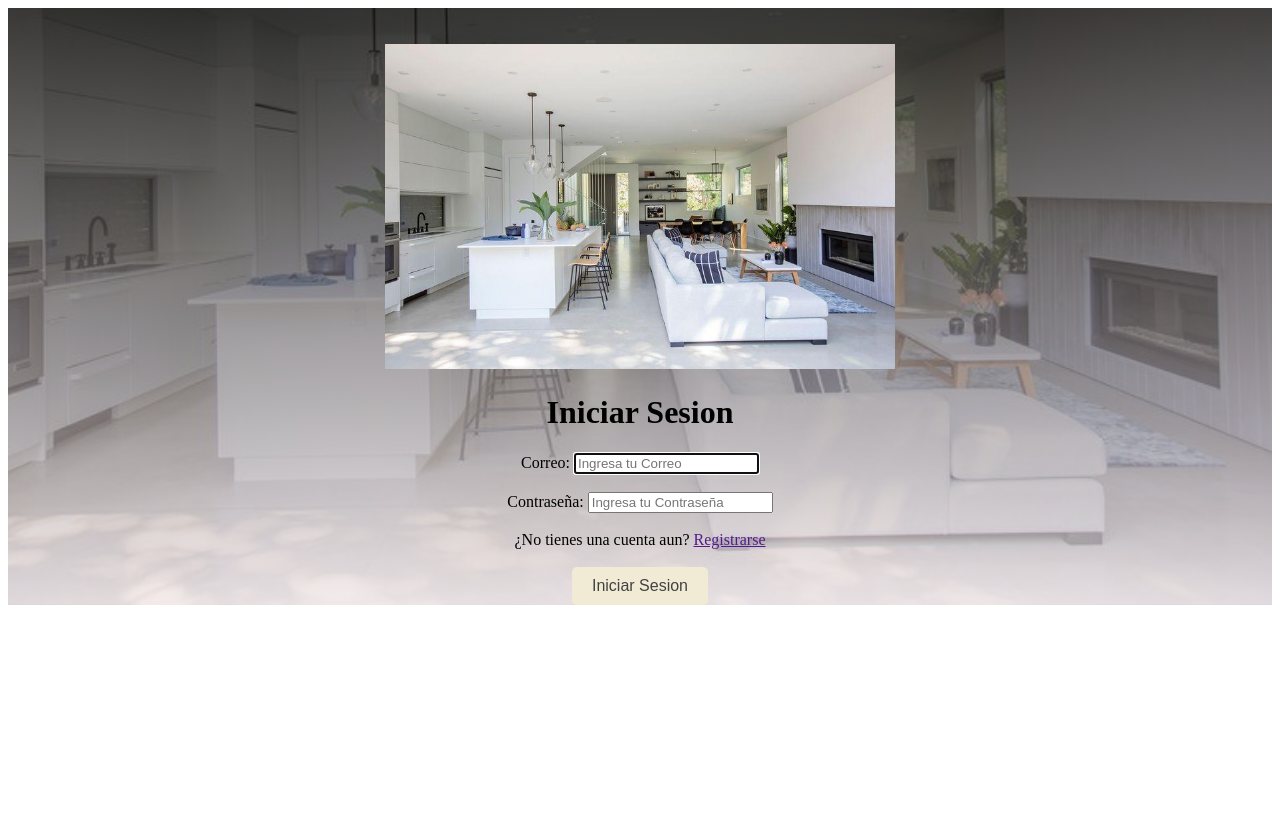
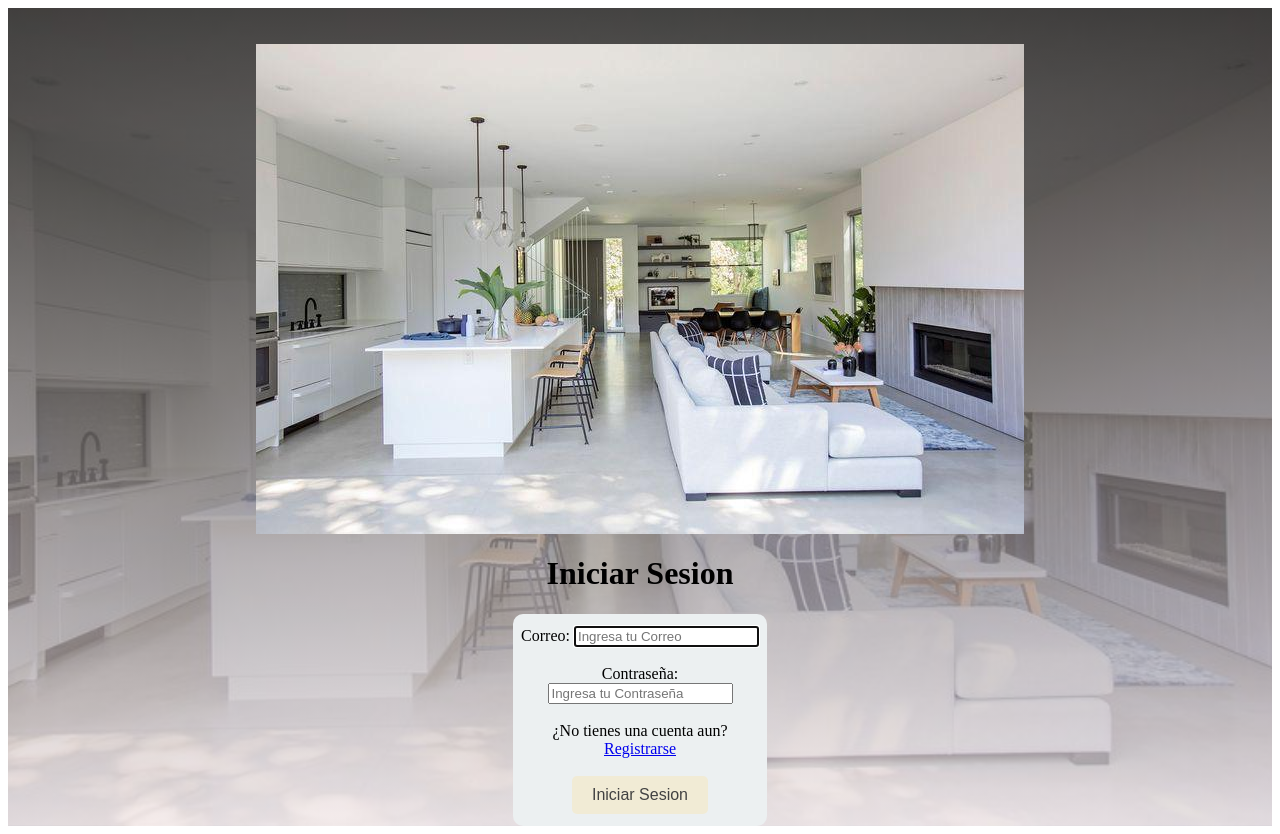
Before and after one commit to eber3/codeigRentas, a CodeIgniter app: page /codeigRentas/index.php/IniciarSesion in a window 1280 px wide. Before the commit the page ends 605 px from the top, so only its background shows below. Run offline with CodeIgniter, Linux system fonts and the light colour scheme.

Commit message:
avances2

```diff
--- a/application/controllers/IniciarSesion.php
+++ b/application/controllers/IniciarSesion.php
@@ -7,6 +7,8 @@
         parent::__construct();
 
         $this->load->helper('url');
+
+        $this->load-> model("crud2");
 
     }
 
@@ -25,7 +27,7 @@
          "password" => $password
 
         );
-        $idUser = $this->crud->createRow($data);
+        $idUser = $this->crud2->createRow($data);
 
 
       //forma d hacer arreglos
--- a/application/controllers/Registro.php
+++ b/application/controllers/Registro.php
@@ -8,6 +8,7 @@
     #cargar helper url
     $this->load->helper('url');
 
+    $this->load-> model("crud");
 
 
 }
@@ -34,7 +35,7 @@
 
 
 
-        $id = $this->crud2->createRow($data);
+        $id = $this->crud->createRow($data);
 
 
         $dataToSend = array();
--- /dev/null
+++ b/application/models/crud2.php
@@ -0,0 +1,27 @@
+<?php
+defined('BASEPATH') OR exit('No direct script access allowed');
+
+class Crud2 extends CI_Model{
+    public function __construct(){
+       parent::__construct();
+
+       $this ->load->database();
+      }
+
+      public function createRow($data){
+        $sqlQ= "INSERT INTO usuarioo (correo, password) VALUES ('".$data["correo"]."' , '".$data["password"]."')";
+
+        $query= $this->db->query($sqlQ);
+
+        return $this->db->insert_id();
+      }
+
+      public function createRow2($data){
+        $sqlQ = $this->db->insert("usuarioo", $data);
+        return $this->db->insert_id();
+
+      }
+
+
+
+}
--- a/application/views/inicio_de_sesion.php
+++ b/application/views/inicio_de_sesion.php
@@ -15,27 +15,28 @@
         <div class="container">
             <br></br>
 
-            <img src="<?= base_url('imagenes/imagen2.png'); ?>" alt="" height="325">
+            <img src="<?= base_url('public/imagenes/imagen2.png'); ?>"  class="imagen-header">
+
 
   <center>
 
   <h1>Iniciar Sesion</h1>
    <div class="inicio">
     <label for="correo">Correo:</label>
-    <input type="text"  id="correo" autofocus placeholder="Ingresa tu Correo">
+    <input class= "etiqueta" type="text"  id="correo" autofocus placeholder="Ingresa tu Correo">
 <br></br>
     <label for="password">Contraseña:</label>
     <input type="password"  id="password" autofocus placeholder="Ingresa tu Contraseña"><br></br>
-    ¿No tienes una cuenta aun? <a href="<? site_url('Registro'); ?>">Registrarse</a>
+    ¿No tienes una cuenta aun? <a href="<?= site_url('Registro'); ?>">Registrarse</a>
     <br></br>
-    <button type="button" name="boton" onclick="acceder()">Iniciar Sesion</button>
+    <button type="button" name="boton"  onclick="acceder()">Iniciar Sesion</button>
+    </div>
 
 
-   </div>
 
-   </form>
+
       </center>
-      </div>
+
       </header>
 </body>
 <Script src="<?= base_url();?>public/jquery/jquery-3.7.1.min.js"></Script>
--- a/application/views/inicio_views.php
+++ b/application/views/inicio_views.php
@@ -18,8 +18,9 @@
 <body>
     <header class="header" >
     <div class="container">
+        <br>
+        <img src="<?= base_url('public/imagenes/imagen.png'); ?>" alt="" height="350"  >
         <br></br>
-        <img src="<?= base_url('imagenes/imagen.png'); ?>" alt="" height="350">
 
     <center>
 
--- a/application/views/registro_views.php
+++ b/application/views/registro_views.php
@@ -9,6 +9,7 @@
   <meta name="viewport" content="width=device-width, initial-scale=1.0">
   <link rel="stylesheet" href="<?= base_url();?>public/css/registro.css">
   <link rel="stylesheet" href="<?= base_url();?>public/css/Style.css">
+  <link rel="stylesheet" href="<?= base_url();?>public/bootstrap/css/bootstrap.css">
 
 
 
@@ -21,7 +22,8 @@
 
 
   <div class="container">
-  <img src="<?= base_url('imagenes/registro.jpg.png'); ?>" alt="" height="350">
+  <img src="<?= base_url('public/imagenes/registro.jpg.png'); ?>"  class="imagen-header">
+
 
 
 
--- a/public/css/iniciar.css
+++ b/public/css/iniciar.css
@@ -14,6 +14,7 @@
      display: flex;
      align-items: center;
      height: -5px;
+
  }
  button[type="button"] {
     background-color: #f1ebd5;
@@ -29,3 +30,29 @@
 button[type="button"]:hover {
     background-color: #a8b4c0;
 }
+
+
+.imagen-header {
+    max-width: 100%;
+    height: auto;
+    display: block;
+    margin: 0 auto;
+}
+
+
+
+.inicio {
+
+        text-align: center;
+        background-color: #ECF0F1;
+        border: 2px solid transparent;
+        border-radius: 10px;
+        font-size: 16px;
+        font-weight: 200;
+        padding: 10px 0;
+        width: 250px;
+        transition: border .5s;
+
+
+
+}
--- a/public/css/styles.css
+++ b/public/css/styles.css
@@ -1,6 +1,7 @@
 .container {
    max-width: 1200px;
    margin: 0 auto;
+
 }
 .header {
     background-image: linear-gradient(
@@ -13,4 +14,7 @@
     min-height: 70vh;
     display: flex;
     align-items: center;
+
+
+
 }
--- a/public/js/iniciar_sesion.js
+++ b/public/js/iniciar_sesion.js
@@ -10,7 +10,7 @@
         var datosAccs = {
 
             correo:correo,
-             pwd: password,
+             password: password,
            };
     }
     enviar_acceso(datosAccs);
```
Also changed, not shown: application/models/crud.php (added, +41 -0 lines), public/css/registro.css (line endings or trailing spaces).
